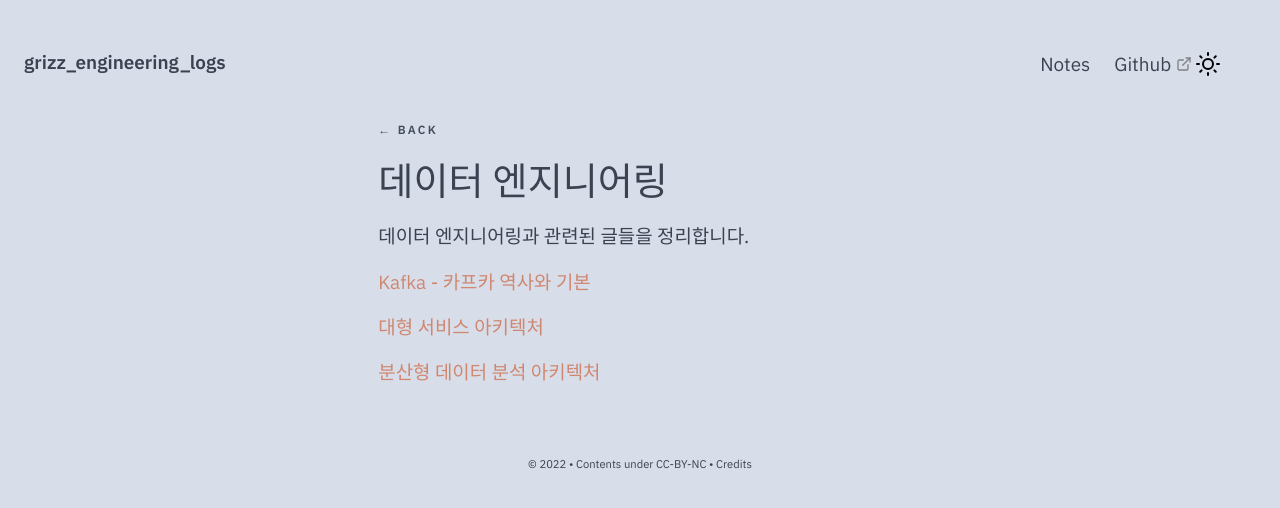
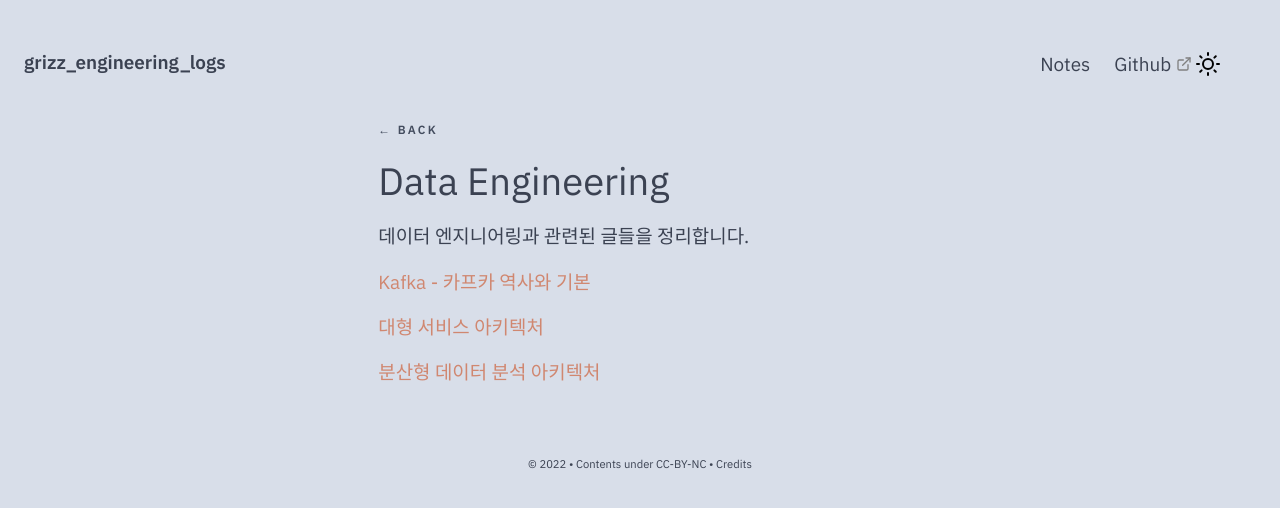
Before and after one commit to timbergrizz/timbergrizz.github.io, a Jekyll site: the page built from _notes/Public/Data Engineering.md, in a window 1280 px wide. Shown: the top 508 px of the page. Built offline with Jekyll 4.4.1, drawn with Linux system fonts in a browser that asks for light colours; comment, search, counter and statistics services are not loaded.

Commit message:
vault backup: 2022-11-09 02:12:29

```diff
--- a/_notes/Public/데이터 엔지니어링.md
+++ b/_notes/Public/Data Engineering.md
@@ -1,7 +1,9 @@
 ---
-title: 데이터 엔지니어링
-feed: show
+title : Data Engineering
+feed : hide
+date : 09-11-2022
 ---
+
 데이터 엔지니어링과 관련된 글들을 정리합니다.
 
 [[Kafka - 카프카 역사와 기본]]
```
Also changed, not shown: _notes/Public/Machine Learning/NLP/NLP - CRF 기반 품사 판별기.md (added, +4 -0 lines), .obsidian/templates.json, .obsidian/workspace.json.
